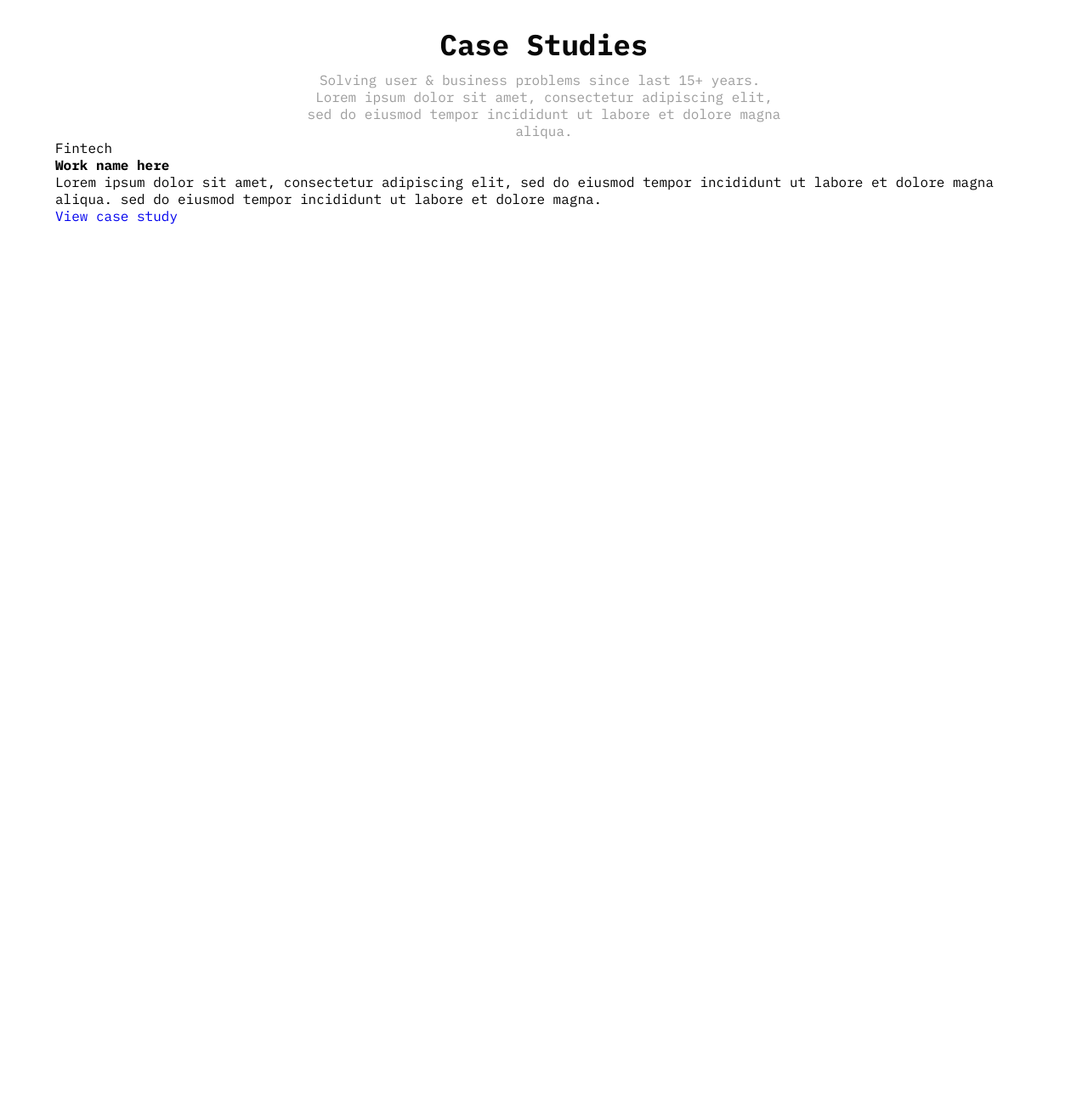
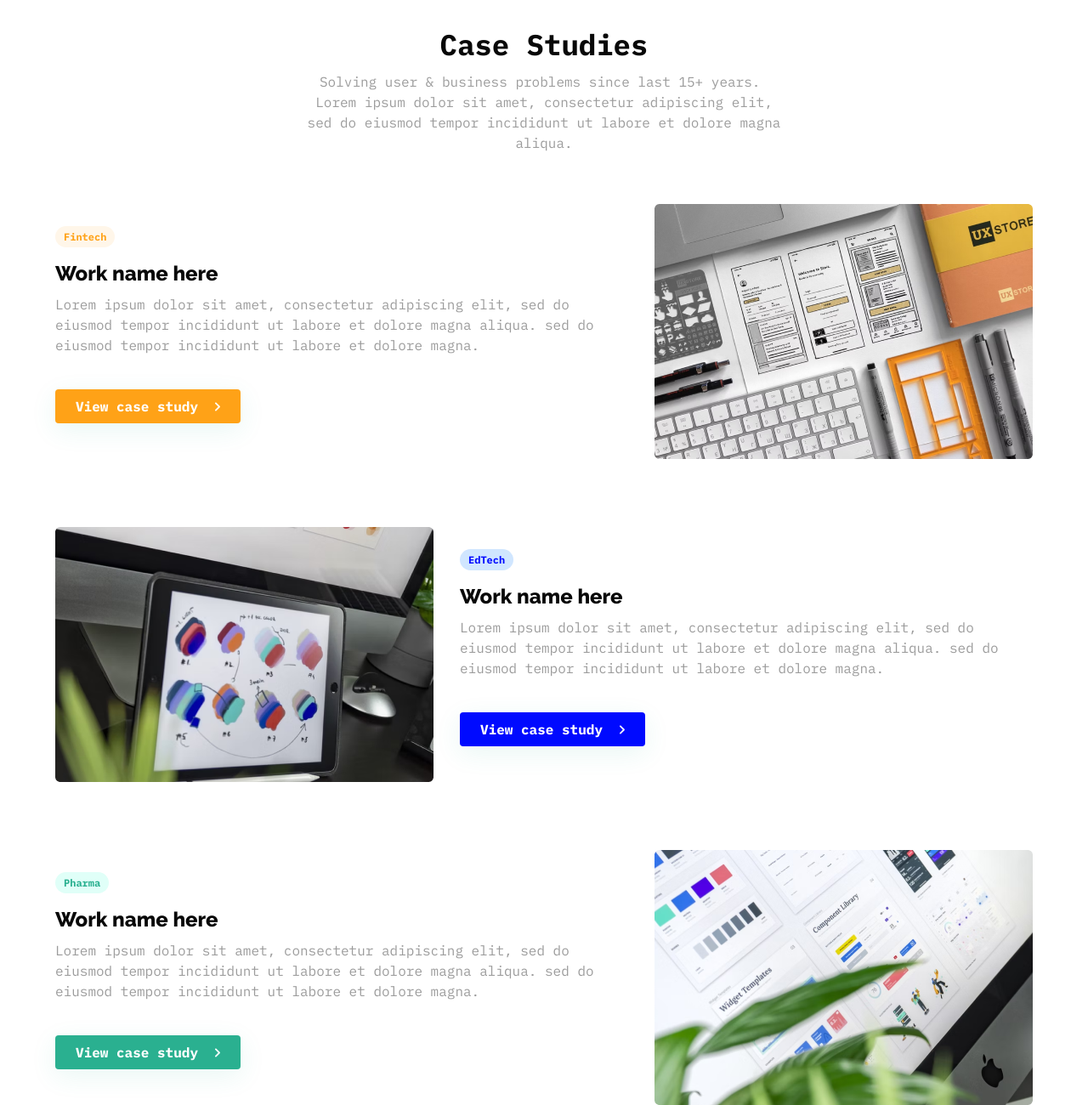
Before and after one commit to Avo444/portfolio, a plain HTML site: page index.html in a window 1280 px wide. Shown: the part 870-2170 px from the top of the page at 85% size. Before the commit the page ends 1154 px from the top, so only its background shows below. Drawn offline with Linux system fonts and the light colour scheme.

Commit message:
add project 1

```diff
--- a/assets/css/style.css
+++ b/assets/css/style.css
@@ -165,4 +165,80 @@ body {
     margin: 0 auto;
     margin-top: 10px;
     text-align: center;
+    line-height: 24px;
 }
+.cases {
+    margin-top: 60px;
+}
+.case:not(:first-child) {
+    margin-top: 80px;
+}
+.case__row {
+    display: flex;
+    justify-content: space-between;
+}
+.case__row-info {
+    padding-right: 26px;
+    padding-top: 27px;
+}
+.case__row-info span {
+    font-size: 12px;
+    font-weight: bold;
+    color: #FFA217;
+    padding: 5px 10px;
+    background-color: #FFF6E9;
+    border-radius: 60px;
+}
+.case__title {
+    color: #080808;
+    font-family: "Raleway", sans-serif;
+    font-weight: 800;
+    font-size: 24px;
+    margin-top: 20px;
+}
+.case__desc {
+    color: #9C9C9C;
+    margin-top: 10px;
+    line-height: 24px;
+}
+.case__btn {
+    display: inline-block;
+    vertical-align: top;
+    font-size: 16px;
+    color: #fff;
+    font-weight: 700;
+    padding: 10px 24px;
+    background-color: #FFA217;
+    margin-top: 40px;
+    border-radius: 4px;
+     -webkit-box-shadow: 0px 8px 30px 0px rgba(42, 176, 144, 0.1);
+    -moz-box-shadow: 0px 8px 30px 0px rgba(42, 176, 144, 0.1);
+    box-shadow: 0px 8px 30px 0px rgba(42, 176, 144, 0.1);
+
+}
+.case__btn img {
+    margin-left: 10px;
+}
+.case__picture {
+    max-width: 445px;
+}
+.case__odd .case__row-info {
+    padding-right: 0;
+    padding-left: 31px;
+}
+.case:nth-child(2) span {
+    background-color: #D0E6FF;
+    color: #000AFF;
+}
+.case:nth-child(2) .case__btn {
+    background-color: #000AFF;
+}
+
+
+.case:nth-child(3) span {
+    background-color: #E0FFF8;
+    color: #2AB090;
+}
+.case:nth-child(3) .case__btn {
+    background-color: #2AB090;
+}
--- a/index.html
+++ b/index.html
@@ -65,9 +65,31 @@
                                 <span>Fintech</span>
                                 <h4 class="case__title">Work name here</h4>
                                 <p class="case__desc">Lorem ipsum dolor sit amet, consectetur adipiscing elit, sed do eiusmod tempor incididunt ut labore et dolore magna aliqua. sed do eiusmod tempor incididunt ut labore et dolore magna.</p>
-                                <a href="#" class="case__btn">View case study</a>
+                                <a href="#" class="case__btn">View case study <img src="assets/img/to-right.svg" alt=""></a>
                             </div>
-                            <img src="" alt="">
+                            <img class="case__picture" src="assets/img/work1.png" alt="">
+                        </div>
+                    </div>
+                    <div class="case case__odd">
+                        <div class="case__row">
+                            <img class="case__picture" src="assets/img/work2.png" alt="">
+                            <div class="case__row-info">
+                                <span>EdTech</span>
+                                <h4 class="case__title">Work name here</h4>
+                                <p class="case__desc">Lorem ipsum dolor sit amet, consectetur adipiscing elit, sed do eiusmod tempor incididunt ut labore et dolore magna aliqua. sed do eiusmod tempor incididunt ut labore et dolore magna.</p>
+                                <a href="#" class="case__btn">View case study <img src="assets/img/to-right.svg" alt=""></a>
+                            </div>
+                        </div>
+                    </div>
+                    <div class="case">
+                        <div class="case__row">
+                            <div class="case__row-info">
+                                <span>Pharma</span>
+                                <h4 class="case__title">Work name here</h4>
+                                <p class="case__desc">Lorem ipsum dolor sit amet, consectetur adipiscing elit, sed do eiusmod tempor incididunt ut labore et dolore magna aliqua. sed do eiusmod tempor incididunt ut labore et dolore magna.</p>
+                                <a href="#" class="case__btn">View case study <img src="assets/img/to-right.svg" alt=""></a>
+                            </div>
+                            <img class="case__picture" src="assets/img/work3.png" alt="">
                         </div>
                     </div>
                 </div>
```
Also changed, not shown: assets/img/work2.png (added), assets/img/work3.png (added).
